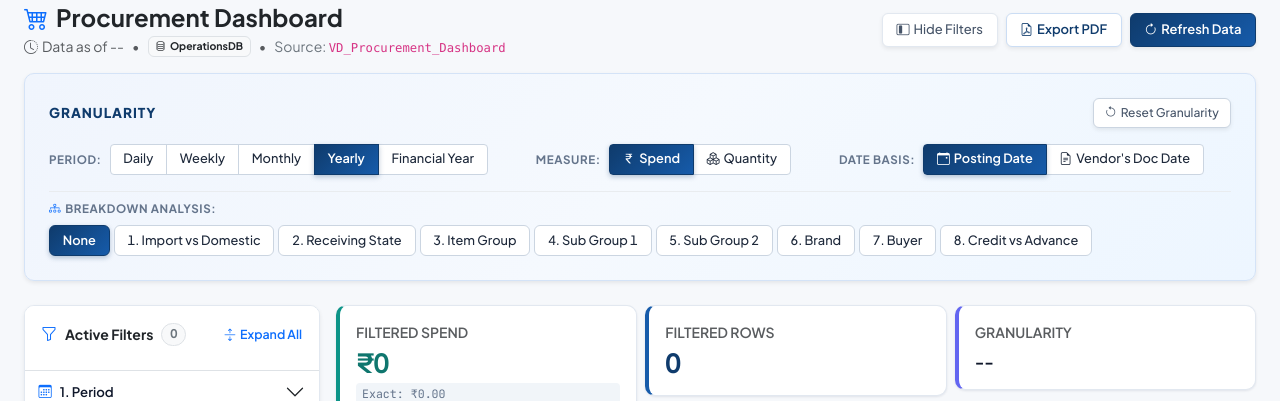
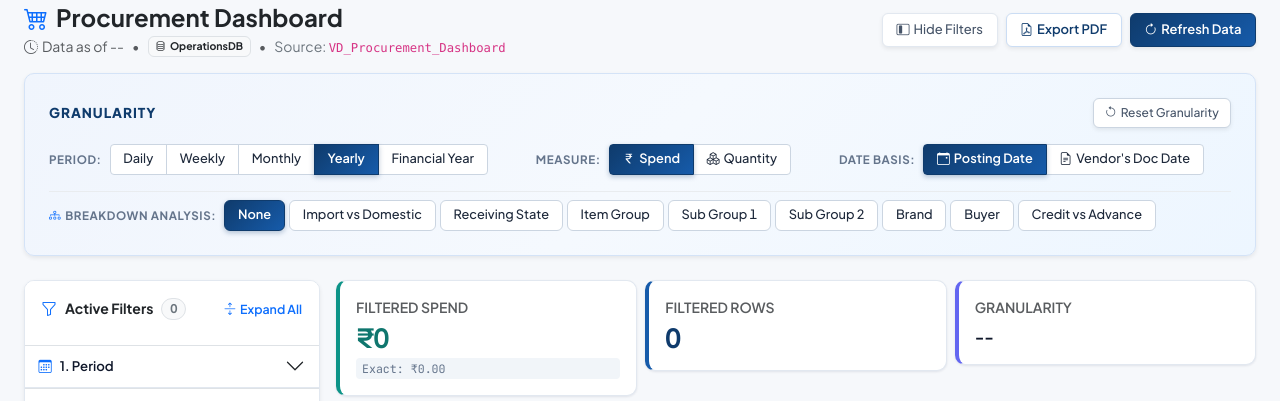
Before and after one commit to ithosexperts/Procurement_Dashboard, a FastAPI app: page / in a window 1280 px wide. Shown: the part 214-615 px from the top of the page. Run offline with FastAPI, Linux system fonts and the light colour scheme; data that the repository does not hold is empty; some libraries are stand-ins or nearby versions.

Commit message:
Remove numbering prefixes from Breakdown Analysis buttons

```diff
--- a/app/templates/dashboard/index.html
+++ b/app/templates/dashboard/index.html
@@ -120,28 +120,28 @@
                 <label class="btn btn-outline-primary" for="breakdownNone">None</label>
 
                 <input type="radio" class="btn-check" name="breakdownAnalysis" id="breakdownImportDomestic" value="Import vs Domestic" autocomplete="off">
-                <label class="btn btn-outline-primary" for="breakdownImportDomestic">1. Import vs Domestic</label>
+                <label class="btn btn-outline-primary" for="breakdownImportDomestic">Import vs Domestic</label>
 
                 <input type="radio" class="btn-check" name="breakdownAnalysis" id="breakdownReceivingState" value="Receiving State" autocomplete="off">
-                <label class="btn btn-outline-primary" for="breakdownReceivingState">2. Receiving State</label>
+                <label class="btn btn-outline-primary" for="breakdownReceivingState">Receiving State</label>
 
                 <input type="radio" class="btn-check" name="breakdownAnalysis" id="breakdownItemGroup" value="Item Group" autocomplete="off">
-                <label class="btn btn-outline-primary" for="breakdownItemGroup">3. Item Group</label>
+                <label class="btn btn-outline-primary" for="breakdownItemGroup">Item Group</label>
 
                 <input type="radio" class="btn-check" name="breakdownAnalysis" id="breakdownSubGroup1" value="Sub Group 1" autocomplete="off">
-                <label class="btn btn-outline-primary" for="breakdownSubGroup1">4. Sub Group 1</label>
+                <label class="btn btn-outline-primary" for="breakdownSubGroup1">Sub Group 1</label>
 
                 <input type="radio" class="btn-check" name="breakdownAnalysis" id="breakdownSubGroup2" value="Sub Group 2" autocomplete="off">
-                <label class="btn btn-outline-primary" for="breakdownSubGroup2">5. Sub Group 2</label>
+                <label class="btn btn-outline-primary" for="breakdownSubGroup2">Sub Group 2</label>
 
                 <input type="radio" class="btn-check" name="breakdownAnalysis" id="breakdownBrand" value="Brand" autocomplete="off">
-                <label class="btn btn-outline-primary" for="breakdownBrand">6. Brand</label>
+                <label class="btn btn-outline-primary" for="breakdownBrand">Brand</label>
 
                 <input type="radio" class="btn-check" name="breakdownAnalysis" id="breakdownBuyer" value="Buyer" autocomplete="off">
-                <label class="btn btn-outline-primary" for="breakdownBuyer">7. Buyer</label>
+                <label class="btn btn-outline-primary" for="breakdownBuyer">Buyer</label>
 
                 <input type="radio" class="btn-check" name="breakdownAnalysis" id="breakdownCreditAdvance" value="Credit vs Advance" autocomplete="off">
-                <label class="btn btn-outline-primary" for="breakdownCreditAdvance">8. Credit vs Advance</label>
+                <label class="btn btn-outline-primary" for="breakdownCreditAdvance">Credit vs Advance</label>
             </div>
         </div>
     </div>
```
